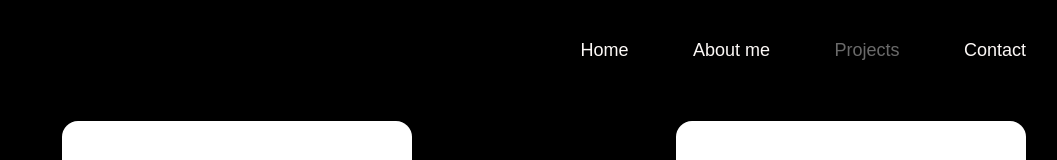
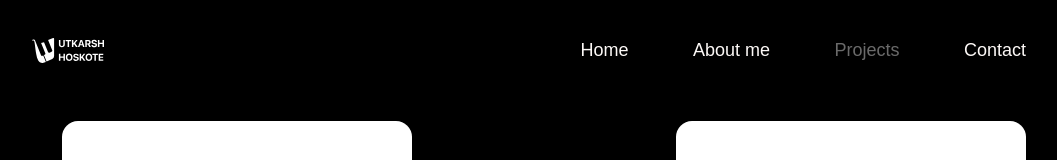
Before and after one commit to UtSukhHaiHum/MyPortfolio, a plain HTML site: page projects.html in a window 1280 px wide. Shown: the top 160 px of the page, without its empty margins (96-1153 px from the left). Drawn offline with Linux system fonts and the light colour scheme.

Commit message:
Update projects.html

```diff
--- a/projects.html
+++ b/projects.html
@@ -12,7 +12,7 @@
       <div id="header">
         <div class="container">
             <nav>
-                <img src="pngwing.com.png" class="logo">
+                <img src="UTSUKH2.svg" class="logo">
                 <ul>
                     <li><a href="index.html">Home</a></li>
                     <li><a href="02.04.2024.html">About me</a></li>
```
